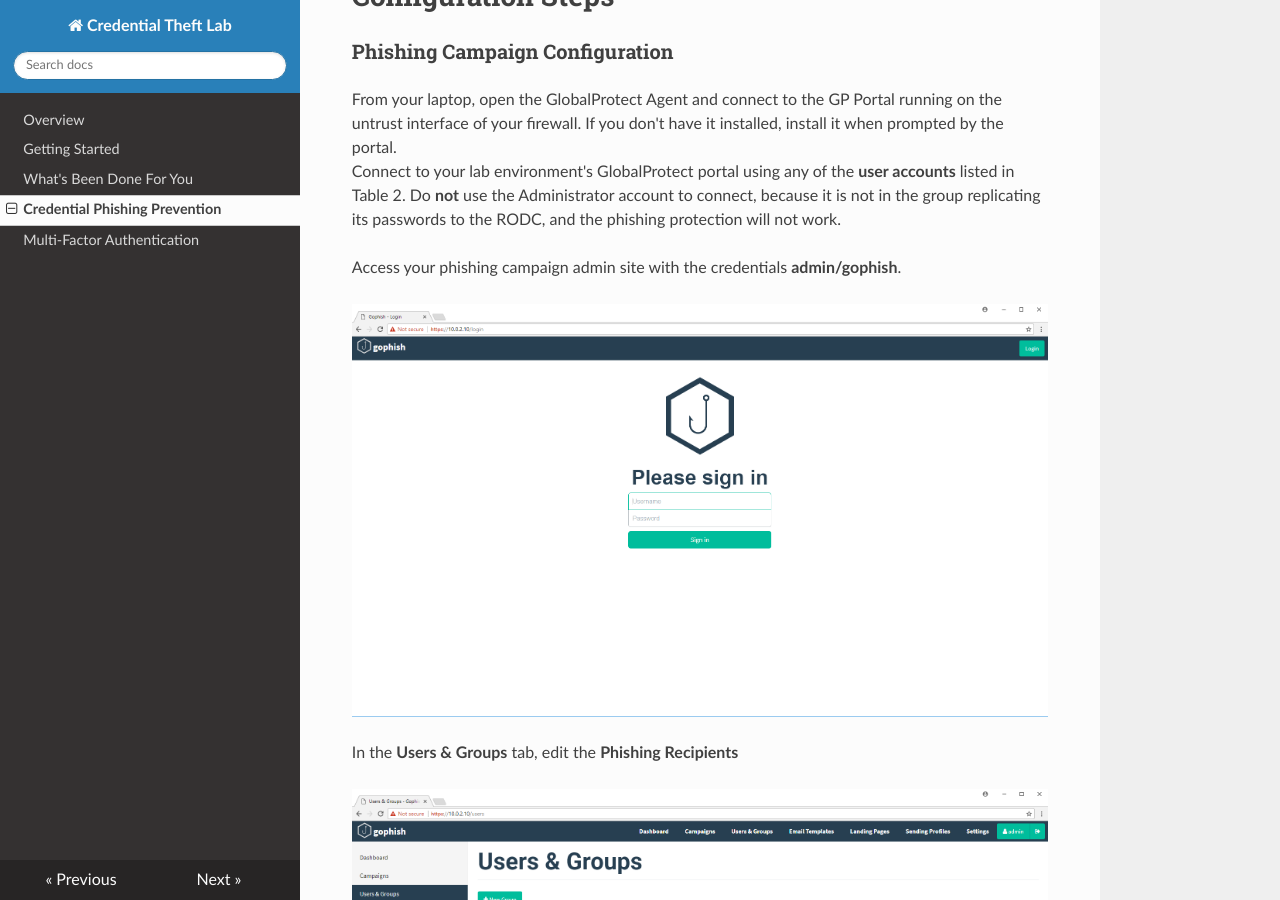
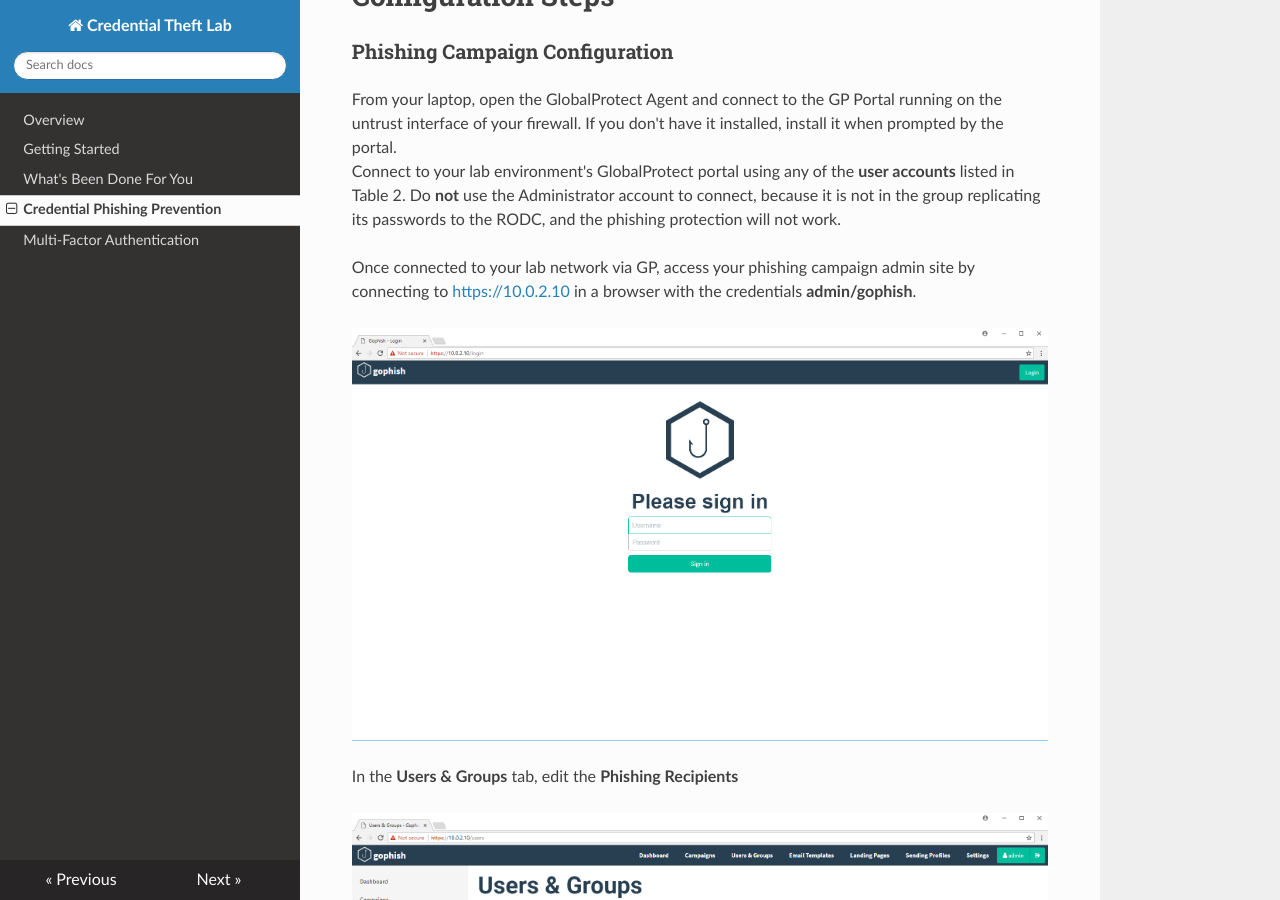
Before and after one commit to tbisaillon/credential-theft-lab, an MkDocs documentation site: the page built from docs/credentialphishing.md, in a window 1280 px wide and 900 px high, scrolled down 496 px. Built offline with MkDocs 1.6.1, drawn with Linux system fonts in a browser that asks for light colours; nearby versions of some CDN libraries; old or Windows-style settings are respelled for this version of MkDocs.

Commit message:
Fixes #8.

```diff
--- a/docs/credentialphishing.md
+++ b/docs/credentialphishing.md
@@ -24,7 +24,8 @@
 Table 2.  Do **not** use the Administrator account to connect, because it is not in the group
 replicating its passwords to the RODC, and the phishing protection will not work.
 
-Access your phishing campaign admin site with the credentials **admin/gophish**.
+Once connected to your lab network via GP, access your phishing campaign admin site by connecting
+to [https://10.0.2.10](https://10.0.2.10) in a browser with the credentials **admin/gophish**.
 
 ![Phishing Campaign 1](img/phishing_campaign_1.png)
 
```
